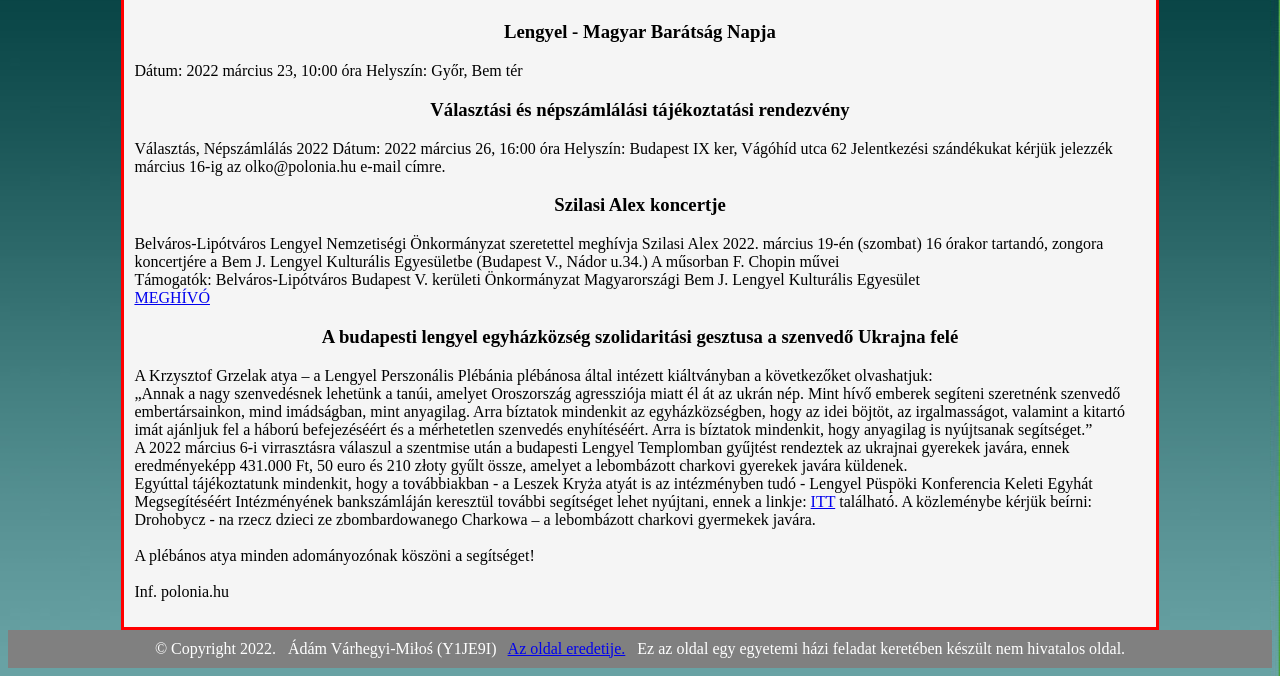
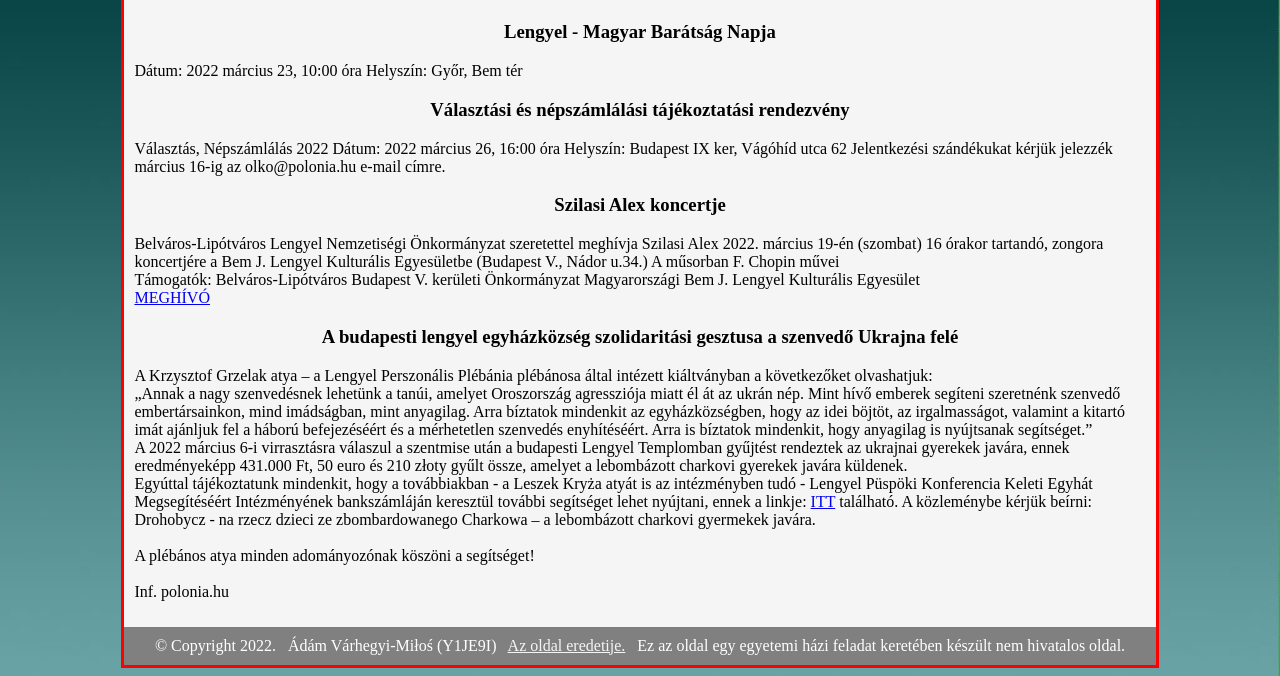
Before and after one commit to avarhegyi87/webprog_proj_polonia, a PHP site: page / in a window 1280 px wide. Shown: the part 904-1580 px from the top of the page. Run offline with PHP 8.4, Linux system fonts and the light colour scheme.

Commit message:
Update style.css

```diff
--- a/styles/style.css
+++ b/styles/style.css
@@ -26,7 +26,6 @@ html {
 #wrapper {
     margin: auto;
     width: 80%;
-    border-bottom: 3px solid red;
     border-left: 3px solid red;
     border-right: 3px solid red;
     padding: 10px;
@@ -54,23 +53,34 @@ nav ul a {
     padding: 0 5px;
     text-transform: uppercase;}
 
-nav ul li.active {
+li.active {
    border-bottom-style: solid;
    border-color: darkorange;
+   background-color: #666;
+   padding: 0 5px;
+   color: white;
 }
 
 footer {
     background-color: grey;
     color: white;
+    width: 80%;
     text-align: center;
-padding-top: 10px;
-padding-bottom: 10px;
+    padding: 10px;
+    margin: auto;
+    border-bottom: 3px solid red;
+    border-left: 3px solid red;
+    border-right: 3px solid red;
+}
+
+#original  {
+color: whitesmoke;
 }
 
 #content {
     background-color: whitesmoke;
+    text-decoration: none;
 }
-
 
 #content h3{
 text-align: center;
```
Lines whose indentation alone changed are shown as unchanged.
